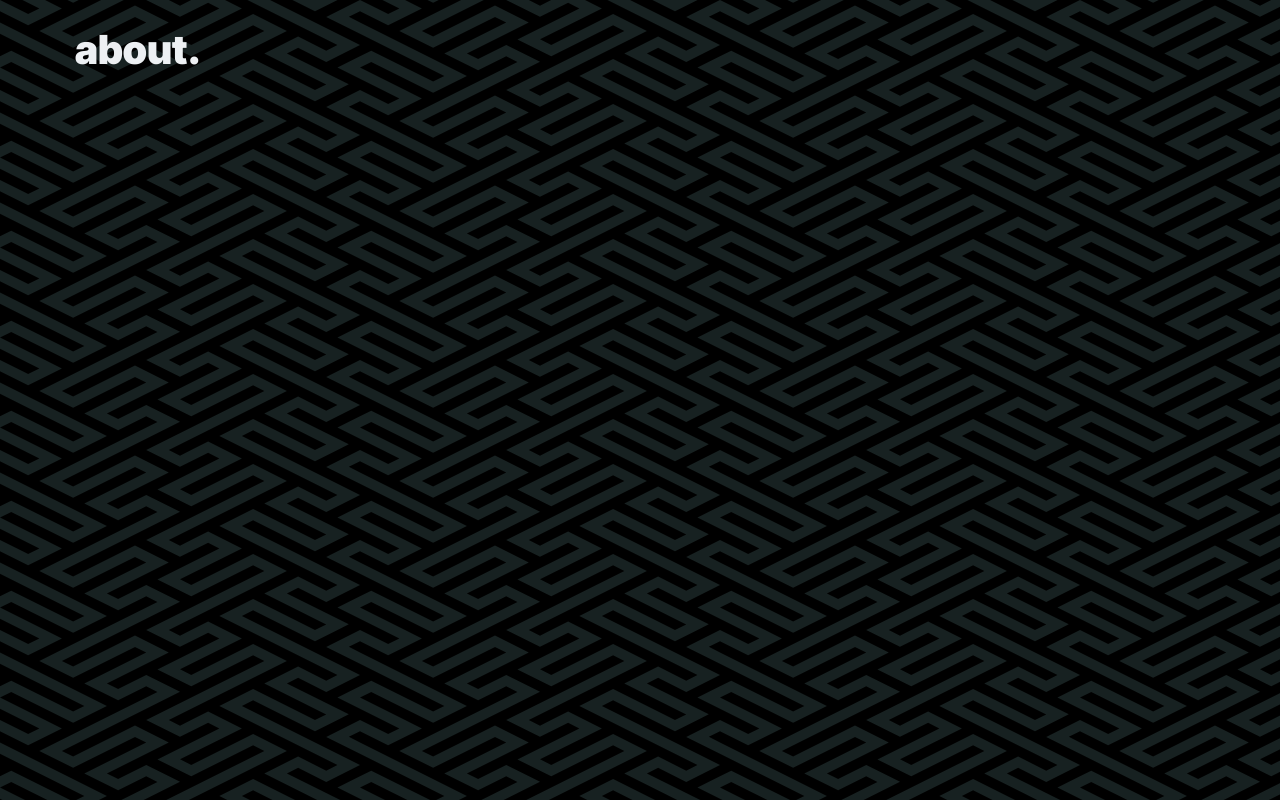
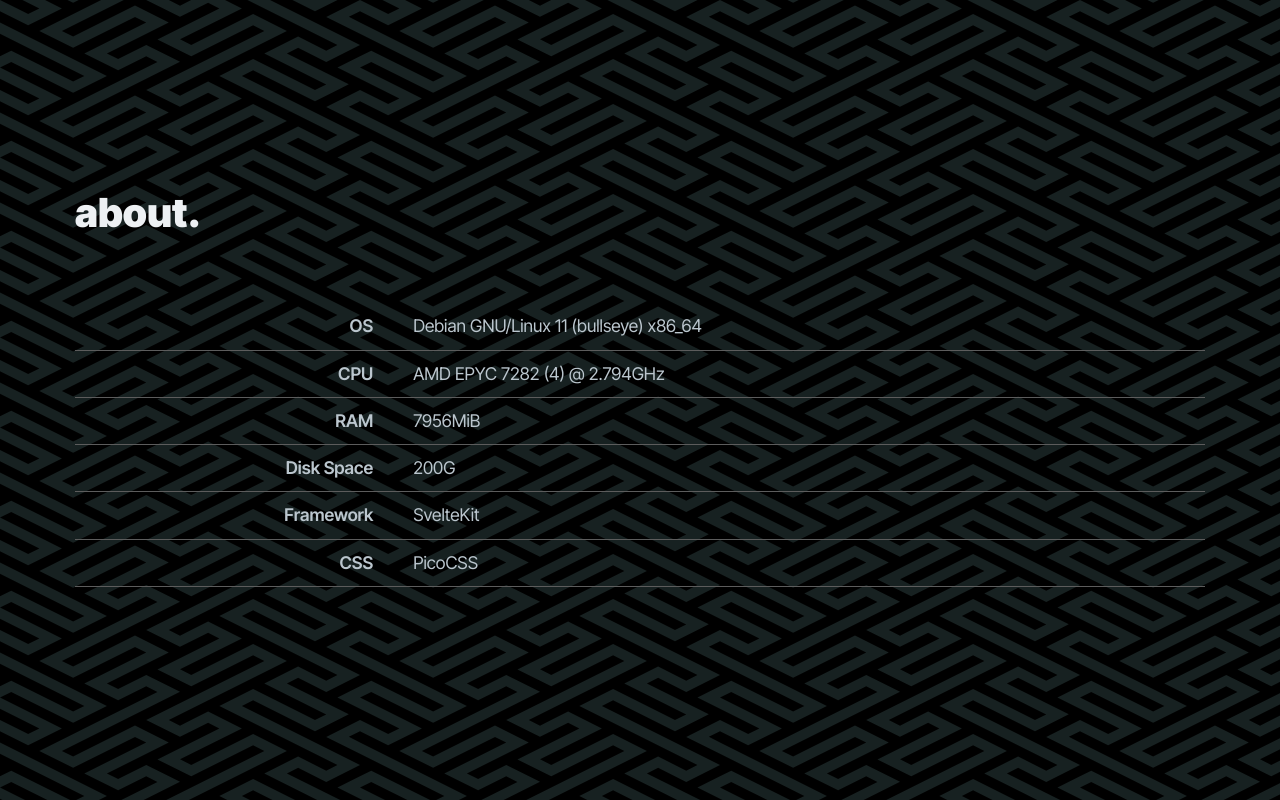
Before and after one commit to TheoIsDumb/vkdbois.xyz, a SvelteKit app: page /about in a window 1280 px wide. Built offline with nearby package versions, Linux system fonts and the light colour scheme.

Commit message:
about table +

```diff
--- a/src/routes/components/sveltelogosourcecode.svelte
+++ b/src/lib/components/sveltelogosourcecode.svelte
@@ -10,7 +10,7 @@
         padding: 0.4rem 1rem;
         border-radius: 0.2rem;
         text-decoration: none;
-        transition: box-shadow 1s;
+        transition: box-shadow 0.5s;
     }
 
     a:hover {
--- a/src/routes/+error.svelte
+++ b/src/routes/+error.svelte
@@ -1,6 +1,6 @@
 <script>
 	import { page } from '$app/stores';
-  import Head from './components/head.svelte';
+  import Head from '$lib/components/head.svelte';
 
   let status = $page.status;
   let errormsg = $page.error.message;
--- a/src/routes/about/+page.svelte
+++ b/src/routes/about/+page.svelte
@@ -1,10 +1,41 @@
 <script>
     import { fly } from 'svelte/transition';
-    import Head from '../components/head.svelte';
+    import Head from '$lib/components/head.svelte';
+
+    const details = [
+        ["OS", "Debian GNU/Linux 11 (bullseye) x86_64"],
+        ["CPU", "AMD EPYC 7282 (4) @ 2.794GHz"],
+        ["RAM", "7956MiB"],
+        ["Disk Space", "200G"],
+        ["Framework", "SvelteKit"],
+        ["CSS", "PicoCSS"]
+    ]
 </script>
+
+<style>
+    td {
+        border-bottom: 1px solid #5c5c5c;
+    }
+</style>
 
 <Head/>
 
-<div class="inner-container" transition:fly={{ y: -50 }}>
+<div class="inner-container flex-justify-content" transition:fly={{ y: -50 }}>
     <h1>about.</h1>
+
+    <!-- {#each details as detail}
+        <details open>
+            <summary>{detail[0]}</summary>
+            <p>{detail[1]}</p>
+        </details>
+    {/each} -->
+
+    <table>
+        {#each details as detail}
+            <tr>
+                <td style="font-weight: 600; text-align: right;">{detail[0]}</td>
+                <td>{detail[1]}</td>
+            </tr>
+        {/each}
+    </table>
 </div>
--- a/src/routes/home/+page.svelte
+++ b/src/routes/home/+page.svelte
@@ -1,8 +1,8 @@
 <script>
     import { fly } from 'svelte/transition';
-    import Head from '../components/head.svelte';
+    import Head from '$lib/components/head.svelte';
 
-    const paths = ["services", "info", "about", "changelog"];
+    const paths = ["services", "changelog", "about"];
 </script>
 
 <style>
--- a/src/routes/services/+page.svelte
+++ b/src/routes/services/+page.svelte
@@ -1,7 +1,7 @@
 <script>
     import Title from "./components/title.svelte";
     import Card from "./components/card.svelte";
-    import Head from "../components/head.svelte";
+    import Head from "$lib/components/head.svelte";
     import { fly } from 'svelte/transition';
 
     const servicesData = [
```
Also changed, not shown: src/routes/+page.svelte (+4 -4 lines), src/routes/changelog/+page.svelte (+10 -2 lines), src/routes/info/+page.svelte (deleted, +0 -23 lines), src/lib/components/arrow.svelte (renamed from src/routes/components/arrow.svelte), src/lib/components/head.svelte (renamed from src/routes/components/head.svelte), src/lib/components/logo.svelte (renamed from src/routes/components/logo.svelte).
